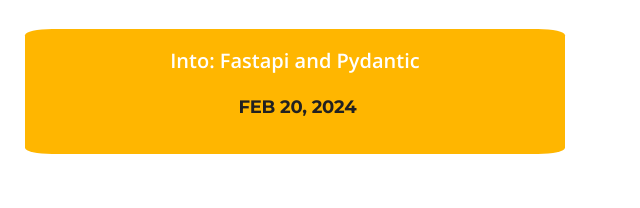
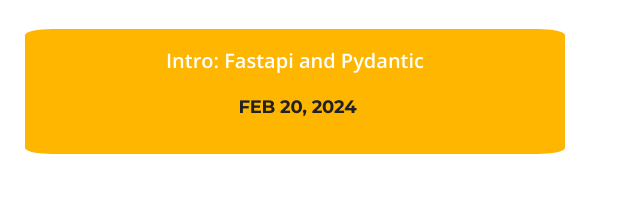
Before and after one commit to kenadet/my-techies, a plain HTML site: page docs/index.html in a window 1280 px wide. Shown: the part 1713-1921 px from the top of the page, 630-1270 px from the left. Drawn offline with nearby package versions, Linux system fonts and the light colour scheme; some packages are replaced by stand-ins of ours; some icons are missing.

Commit message:
Resolve missing text

```diff
--- a/docs/index.html
+++ b/docs/index.html
@@ -403,7 +403,7 @@ FACEBOOK: https://www.facebook.com/themefisher
               <div class="latest-post">
                 <div class="post-title">
                   <a href="intro_fastapi_pydantic.html">
-                  Into: Fastapi and Pydantic
+                  Intro: Fastapi and Pydantic
                   </a>
                 </div>
                 <div class="post-body">
```
